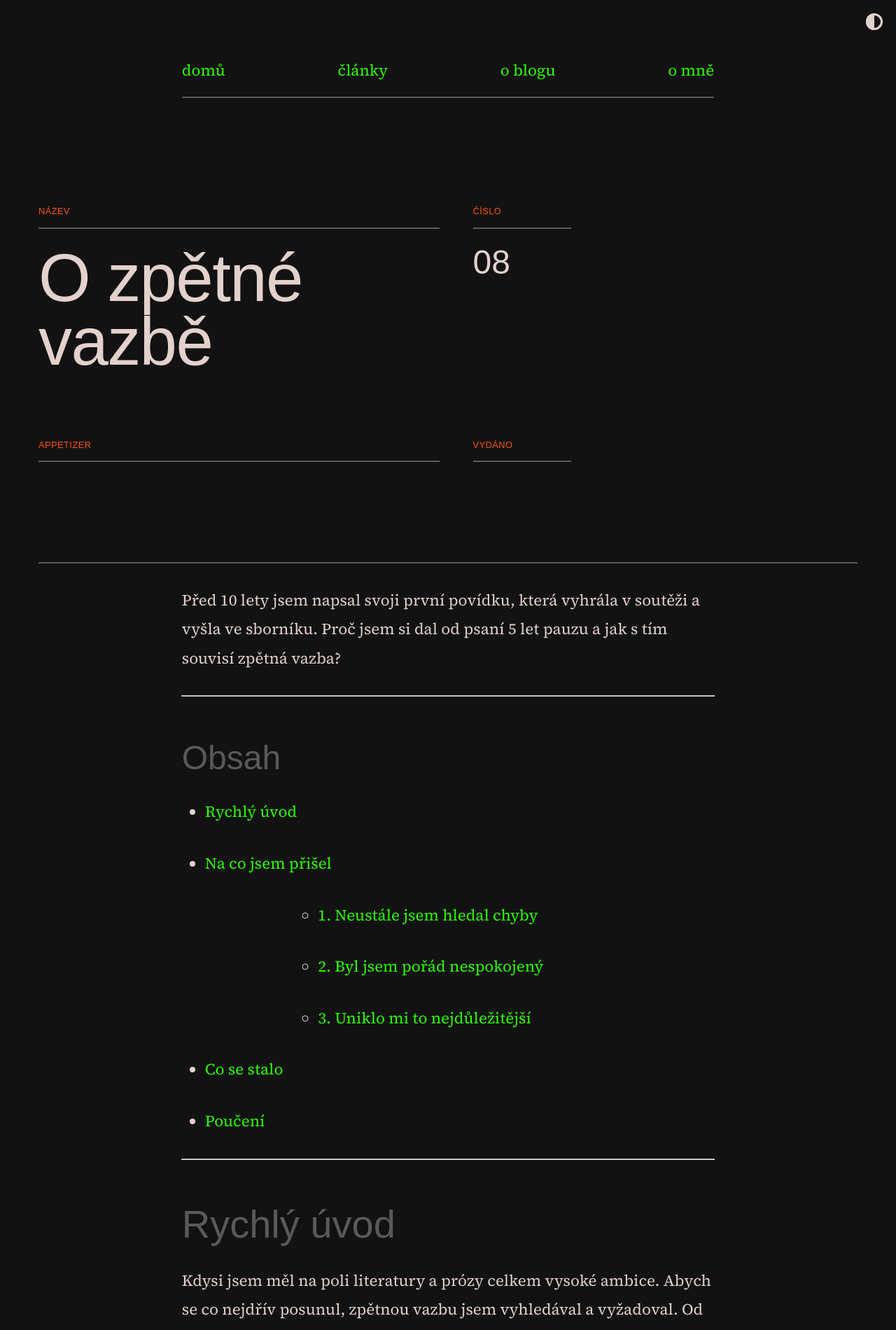
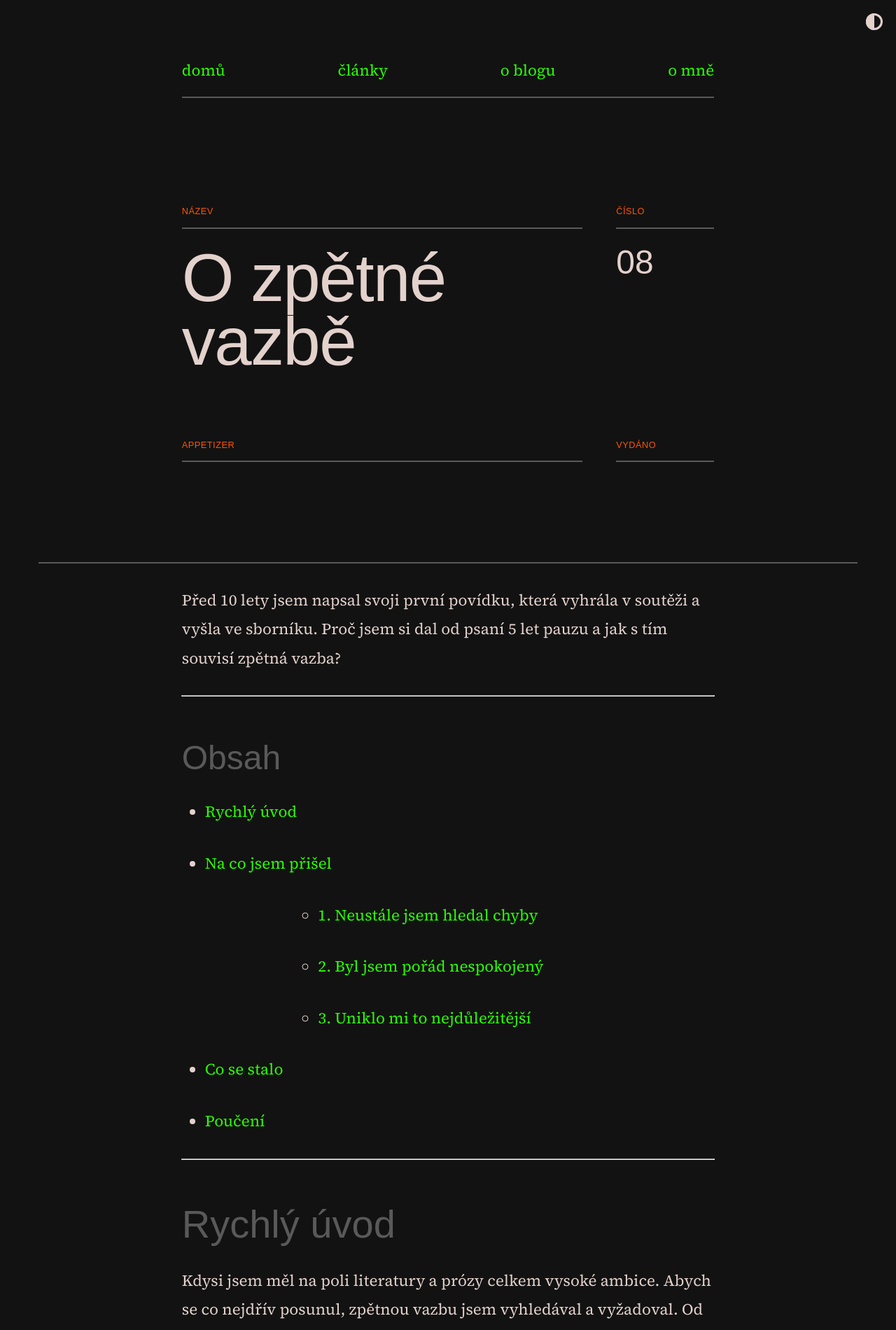
Before and after one commit to scherrer-txt/bts, a Jekyll site: the page built from _posts/2021-12-17-o-zpetne-vazbe.md, in a window 1280 px wide. Shown: the top 1900 px of the page at 70% size. Built offline with Jekyll 4.4.1, drawn with Linux system fonts in a browser that asks for light colours; some web fonts are replaced.

Commit message:
Update moonwalk.scss

```diff
--- a/_sass/moonwalk.scss
+++ b/_sass/moonwalk.scss
@@ -459,7 +459,8 @@ blockquote {
 .post-meta-container {
   display: flex;
   flex-direction: column;
-  /* gap: 48px; */
+  margin: 0 auto;
+  max-width: 65%;
 }
 
 .post-meta {
@@ -470,7 +471,6 @@ blockquote {
   margin-bottom: 6rem;
   margin-left: 0;
   margin-right: 0;
-  max-width: 65%;
 }
 
 .post-meta-label {
```
